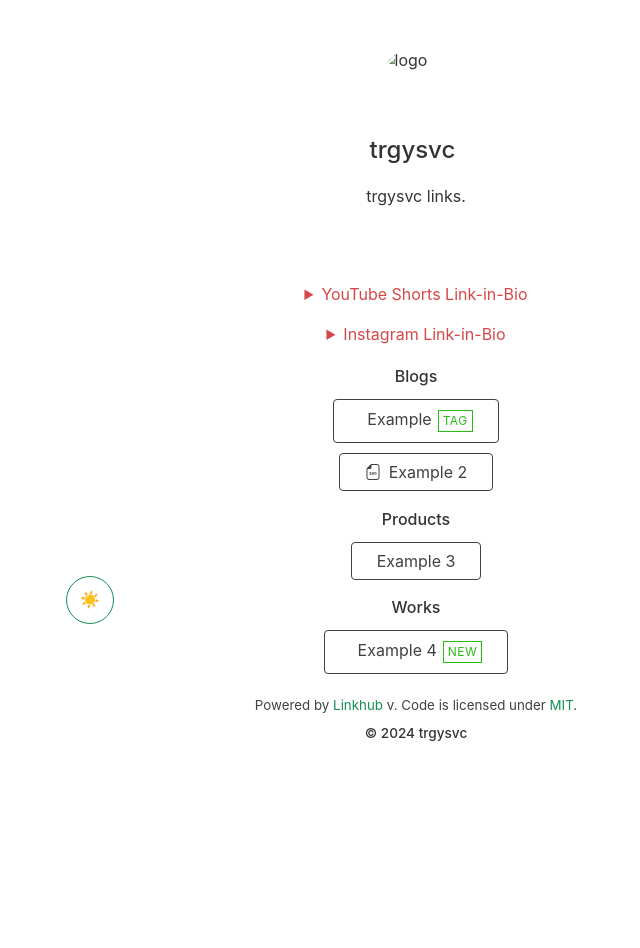
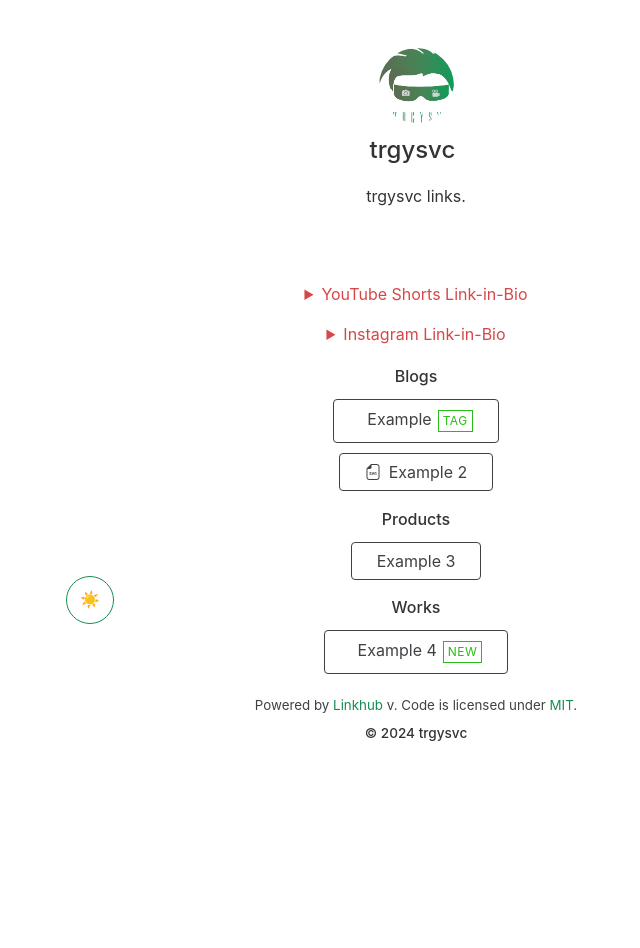
Before and after one commit to trgysvc/links, a Jekyll site: the page built from index.html, in a window 1280 px wide. Shown: the whole page, without its empty margins (224-864 px from the left). Built offline with Jekyll 4.4.1, drawn with Linux system fonts in a browser that asks for light colours; nearby versions of some CDN libraries.

Commit message:
Update _config.yml

```diff
--- a/_config.yml
+++ b/_config.yml
@@ -6,16 +6,16 @@ name: trgysvc  # Name of your website
 tagline: Links  # Set your preferred page title
 description: trgysvc links.  # Also used as a meta description
 favicon:
-  path: _data/favicon.png # Path / URL to the favicon of your website (e.g., 'assets/images/favicon.png')
+  path: assets/favicon.png # Path / URL to the favicon of your website (e.g., 'assets/images/favicon.png')
   type: png # File format of image. Change according to your image. Supported types: https://developer.mozilla.org/en-US/docs/Web/Media/Formats/Image_types
-logo: _data/favicon.png # Path / URL to the logo (e.g., 'assets/images/logo.png')
+logo: assets/favicon.png # Path / URL to the logo (e.g., 'assets/images/logo.png')
 url: https://trgysvc.github.io/links/ # URL of your website
 locale: en_GB # The value specifies the locale in which these tags are marked up. It follows the format `language_TERRITORY`.
 ga4: # Google Analytics 4 measurement ID, for e.g. G-XXXXXXX (optional). Remove it if it’s not needed.
 twitter:
   username: trgysvc # Used for SEO
 image:
-  path: assets/images/example.jpg # Used for SEO (og:image, twitter:image)
+  path: assets/favicon.png # Used for SEO (og:image, twitter:image)
   type: jpeg # File format of image.
   height: 100 # Pixels
   width: 100
```
